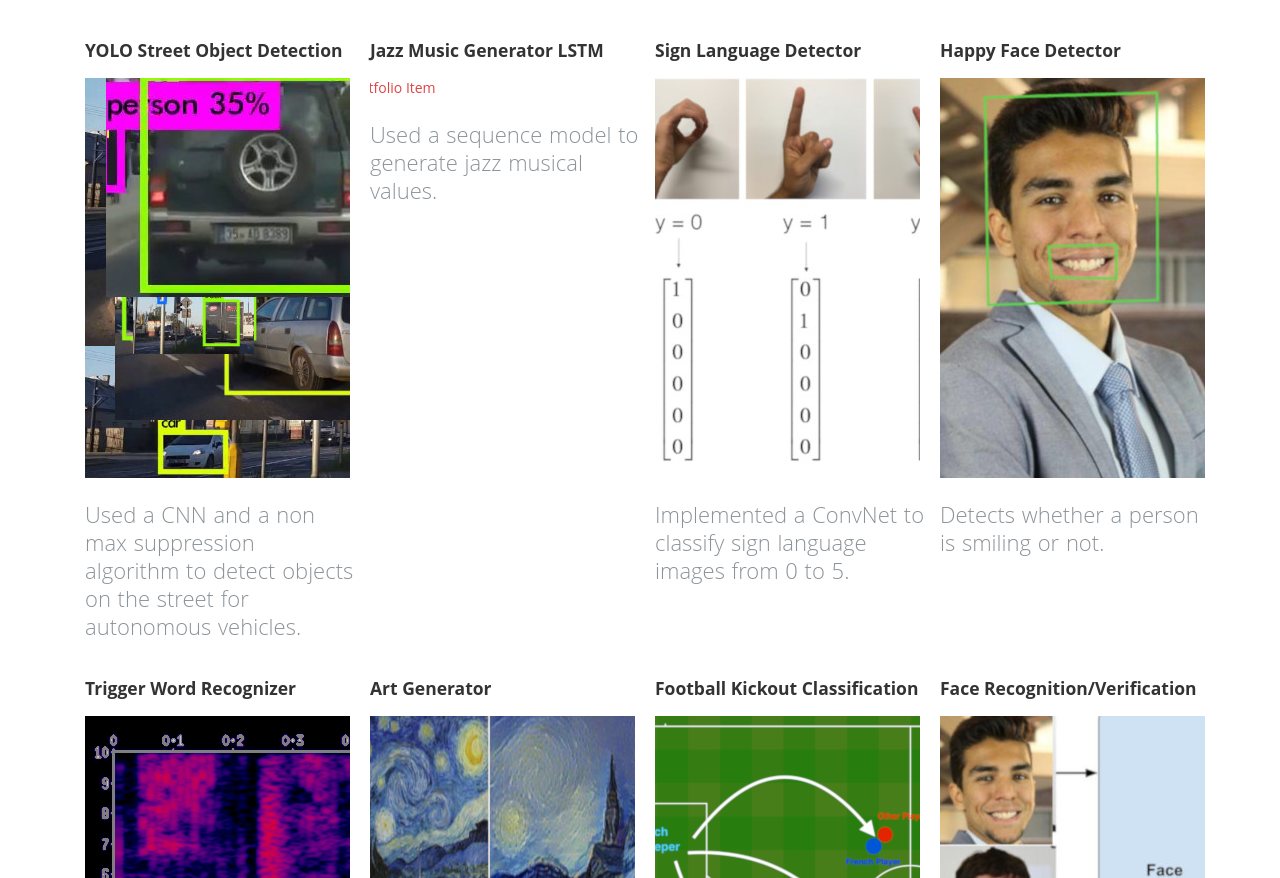
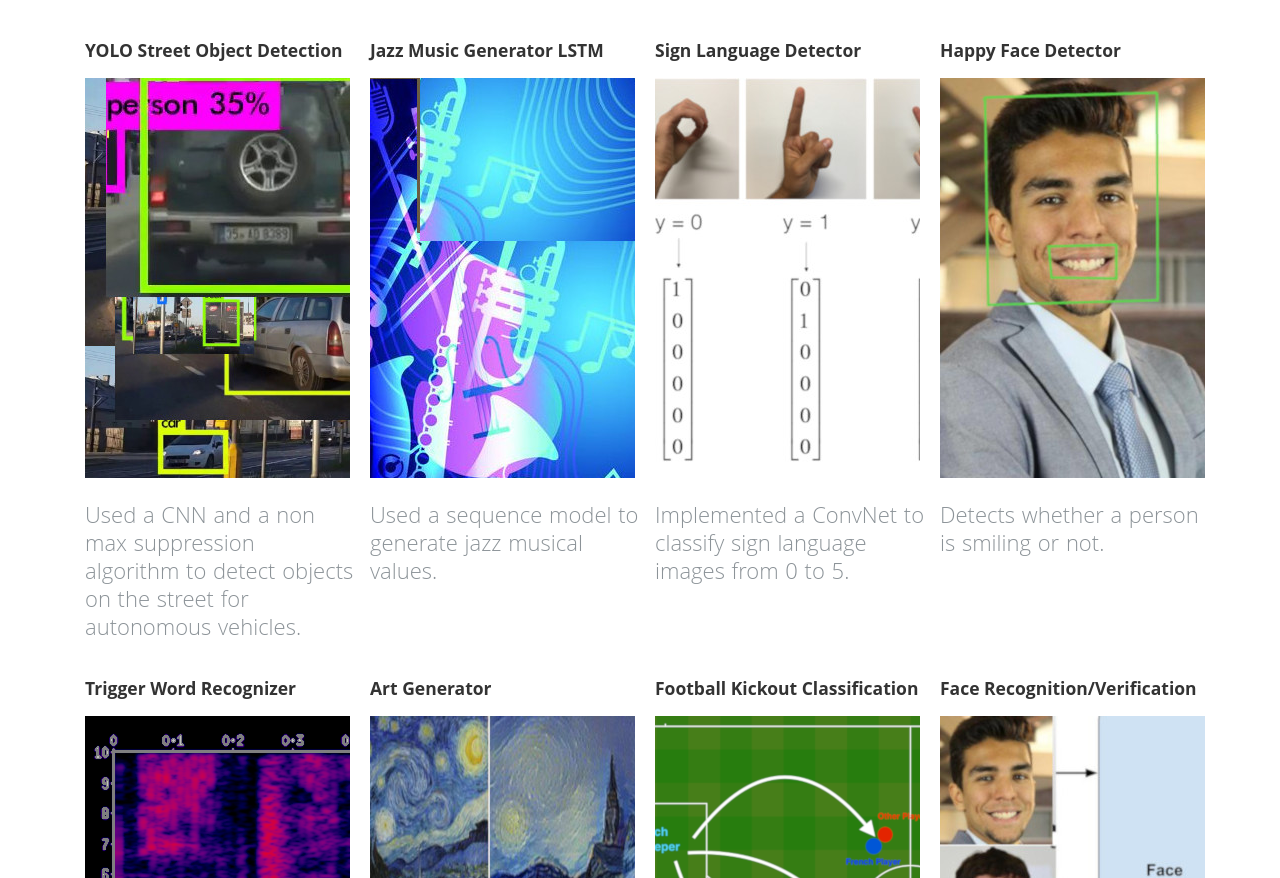
Before and after one commit to NyleD/NyleD.github.io, a plain HTML site: page index.html in a window 1280 px wide. Shown: the part 4484-5362 px from the top of the page. Drawn offline with nearby package versions, Linux system fonts and the light colour scheme; some packages are replaced by stand-ins of ours.

Commit message:
fixed image

```diff
--- a/index.html
+++ b/index.html
@@ -347,7 +347,7 @@
               <div class="overlay-effect effects clearfix">
               <h3>Jazz Music Generator LSTM</h3>
                   <div class="img">
-                      <a href="https://github.com/NyleD/JazzMusicGeneratorLSTM" title="Project Two - Lorem Ipsum"><img class="grayscale" src="img/jazz.jpg'%}" alt="Portfolio Item"></a>
+                      <a href="https://github.com/NyleD/JazzMusicGeneratorLSTM" title="Project Two - Lorem Ipsum"><img class="grayscale" src="img/jazz.jpg" alt="Portfolio Item"></a>
                   </div>
                   <p>Used a sequence model to generate jazz musical values.</p>
               </div>
```
